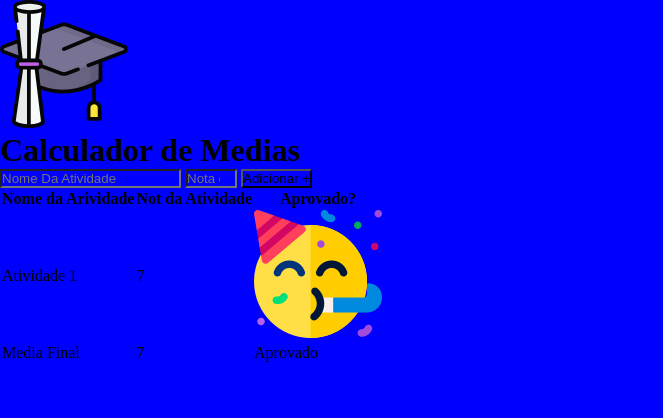
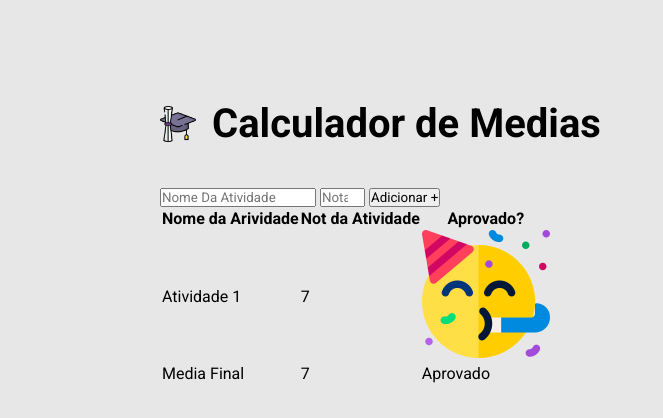
Before and after one commit to Marcelocarneiro25/Projeto_2_ebac, a plain HTML site: page index.html in a window 1280 px wide. Shown: the whole page, without its empty margins (0-663 px from the left). Drawn offline with Linux system fonts and the light colour scheme.

Commit message:
configurando css

```diff
--- a/index.html
+++ b/index.html
@@ -5,8 +5,12 @@
     <meta name="viewport" content="width=device-width, initial-scale=1.0">
     <title>Calculadora de Medias</title>
     <link rel="stylesheet" href="style.css">
+    <link rel="preconnect" href="https://fonts.googleapis.com">
+    <link rel="preconnect" href="https://fonts.gstatic.com" crossorigin>
+    <link href="https://fonts.googleapis.com/css2?family=Roboto:ital,wght@0,100;0,300;0,400;0,500;0,700;0,900;1,100;1,300;1,400;1,500;1,700;1,900&display=swap" rel="stylesheet">
 </head>
 <body>
+    <div class="container">
         <header>
             <img src="/images/logo.png" alt="Capelo e diploma">
             <h1> Calculador de Medias </h1>
@@ -40,6 +44,7 @@
             </tfoot>
         </table>
 
+    </div>
 
     <script src="index.js"></script>
 </body>
--- a/style.css
+++ b/style.css
@@ -1,5 +1,30 @@
 *{
+    font-family: "Roboto", sans-serif;
     padding: 0;
     margin: 0;
-    background-color: blue;
+    box-sizing: border-box;
 }
+
+body{
+    background-color: #e7e7e7;
+    padding-top: 100px;
+}
+header{
+    display: flex;
+    align-items: center;
+    margin-bottom: 40px;
+}
+header img{
+    height: 36px;
+    margin-right: 16px;
+}
+header h1{
+    font-size: 40px;
+    font-weight: bold;
+}
+.container{
+    max-width: 960px;
+    width: 100%;
+    margin: 0 auto;
+
+}
```
Lines whose indentation alone changed are shown as unchanged.
